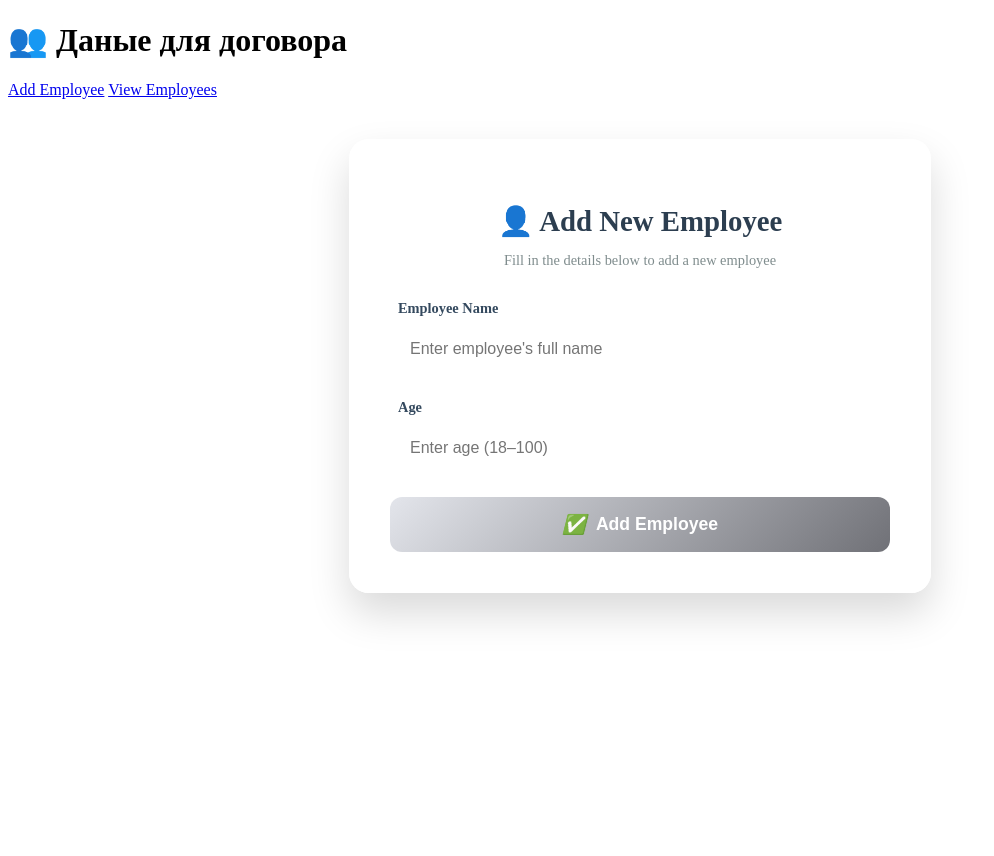
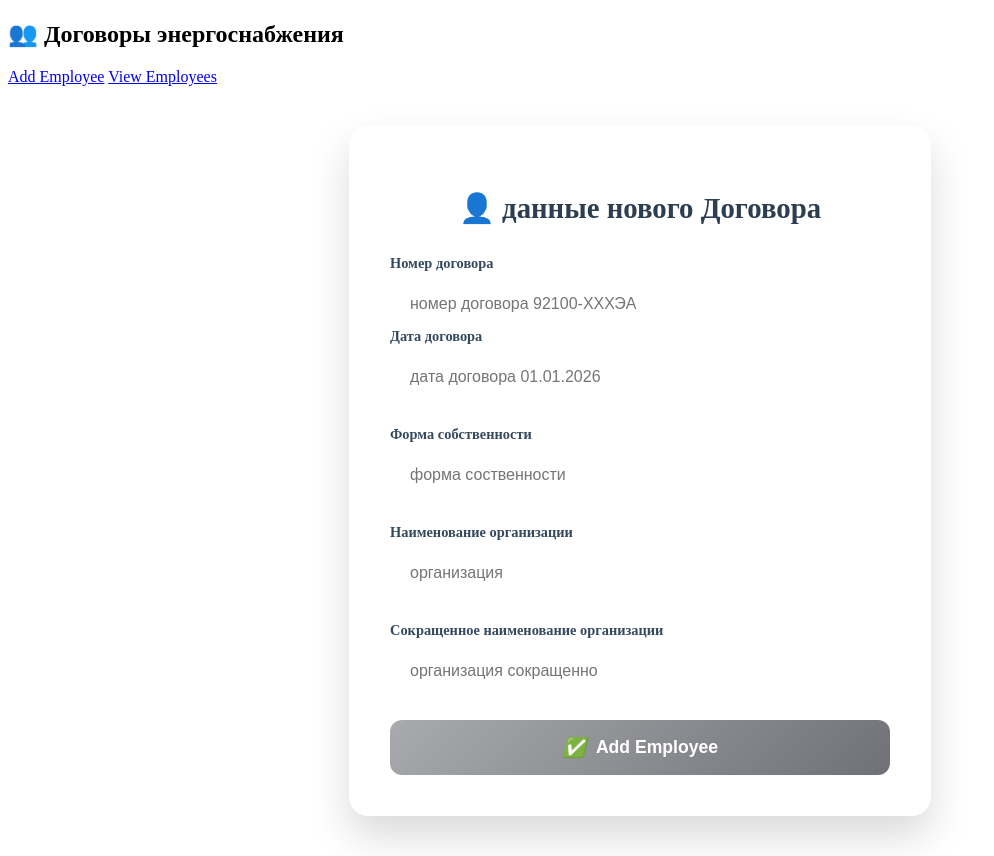
Before and after one commit to leongmal/Project_002_sqlite3, a Flask app: page / in a window 1280 px wide. Shown: the whole page, without its empty margins (0-994 px from the left). Before the commit the page ends 621 px from the top, so only its background shows below. Run offline with Flask 3, Linux system fonts and the light colour scheme.

Commit message:
первая таблица

```diff
--- a/app.py
+++ b/app.py
@@ -14,8 +14,11 @@ def init_db():
     cursor.execute('''
         CREATE TABLE IF NOT EXISTS employie (
             id INTEGER PRIMARY KEY AUTOINCREMENT,
-            name TEXT NOT NULL,
-            age INTEGER NOT NULL
+            number_contract TEXT NOT NULL,
+            date_contract TEXT NOT NULL,
+            thomas_of_property TEXT NOT NULL,
+            name_of_the_organization TEXT NOT NULL,
+            abbreviated_name TEXT NOT NULL
         )
     ''')
     conn.commit()
@@ -24,18 +27,37 @@ def init_db():
 @app.route('/', methods=['GET', 'POST'])
 def index():
     if request.method == 'POST':
-        # id = request.form['id']
-        name = request.form['name']
-        age = request.form['age']
+        # Извлекаем данные напрямую из формы
+        number_contract = request.form['number_contract']
+        date_contract = request.form['date_contract']
+        thomas_of_property = request.form['thomas_of_property']
+        name_of_the_organization = request.form['name_of_the_organization']
+        abbreviated_name = request.form['abbreviated_name']
+
+        # name = request.form['name']
+        # age = request.form['age']
+
+        # Отладка: проверяем типы и значения
+        # print(f"Inserting: {number_contract}, {date_contract}, {name}, {age}")
+        # print(f"Types: {type(number_contract)}, {type(name)}, {type(age)}")
 
         conn = sqlite3.connect(DATABASE)
         cursor = conn.cursor()
-        cursor.execute("INSERT INTO employie (name, age) VALUES ( ?, ?)", ( name, age))
-        conn.commit()
-        conn.close()
+        try:
+            cursor.execute(
+                "INSERT INTO employie (number_contract, date_contract, thomas_of_property, name_of_the_organization, abbreviated_name) VALUES (?, ?, ?, ?, ?)",
+                (number_contract, date_contract, thomas_of_property, name_of_the_organization, abbreviated_name)
+            )
+            conn.commit()
+            print("Record inserted successfully")
+        except sqlite3.Error as e:
+            print(f"Error: {e}")
+            conn.rollback()
+        finally:
+            conn.close()
         return render_template("index.html")
+    return render_template("index.html")
 
-    return render_template("index.html")
 
 @app.route('/employies')
 def employies():
--- a/static/style.css
+++ b/static/style.css
@@ -62,12 +62,12 @@
 }
 
 .btn-edit {
-    background: #3498db;
+    background: #68b465;
     color: white;
 }
 
 .btn-delete {
-    background: #e74c3c;
+    background: #b1534a;
     color: white;
 }
 
@@ -189,7 +189,7 @@
 .submit-btn {
     width: 100%;
     padding: 16px;
-    background: linear-gradient(135deg, #e3e5eb 0%, #707177 100%);
+    background: linear-gradient(135deg, #a9aaad 0%, #707177 100%);
     color: white;
     border: none;
     border-radius: 12px;
--- a/templates/base.html
+++ b/templates/base.html
@@ -10,7 +10,7 @@
 <body>
     <header>
         <div class="container">
-            <h1>👥 Даные для договора </h1>
+            <h2>👥 Договоры энергоснабжения</h2>
             <div class="nav">
                 <a href="/">Add Employee</a>
                 <a href="/employies">View Employees</a>
--- a/templates/index.html
+++ b/templates/index.html
@@ -3,43 +3,88 @@
 {% block body %}
 <div class="form-container">
     <div class="form-header">
-        <h2>👤 Add New Employee</h2>
-        <p>Fill in the details below to add a new employee</p>
+        <h2>👤 данные нового Договора</h2>
+        <!-- <p>Fill in the details below to add a new employee</p> -->
     </div>
 
     <form method="POST" class="employee-form">
         <div class="form-group">
-            <label for="name" class="form-label">
-                <i class="icon"></i>
-                Employee Name
+            <label for="number_contract" class="form-label">
+                <!-- <i class="icon"></i> -->
+                Номер договора
             </label>
             <input
                 type="text"
-                id="name"
-                name="name"
+                id="number_contract"
+                name="number_contract"
                 class="form-input"
-                placeholder="Enter employee's full name"
+                placeholder="номер договора 92100-ХХХЭА"
                 required
-                autocomplete="name"
+                autocomplete="off"
+            >
+            <span class="input-border"></span>
+            <label for="date_contract" class="form-label">
+                <!-- <i class="icon"></i> -->
+                Дата договора
+            </label>
+            <input
+                type="text"
+                id="date_contract"
+                name="date_contract"
+                class="form-input"
+                placeholder="дата договора 01.01.2026"
+                required
+                autocomplete="off"
+            >
+            <span class="input-border"></span>
+        </div>
+        <div class="form-group">
+            <label for="thomas_of_property" class="form-label">
+                <!-- <i class="icon"></i> -->
+                Форма собственности
+            </label>
+            <input
+                type="text"
+                id="thomas_of_property"
+                name="thomas_of_property"
+                class="form-input"
+                placeholder="форма соственности"
+                required
+                autocomplete="off"
             >
             <span class="input-border"></span>
         </div>
 
         <div class="form-group">
-            <label for="age" class="form-label">
-                <i class="icon"></i>
-                Age
+            <label for="name_of_the_organization" class="form-label">
+                <!-- <i class="icon"></i> -->
+                Наименование организации
             </label>
             <input
-                type="number"
-                id="age"
-                name="age"
+                type="text"
+                id="name_of_the_organization"
+                name="name_of_the_organization"
                 class="form-input"
-                placeholder="Enter age (18–100)"
-                min="18"
-                max="100"
+                placeholder="организация"
                 required
-                autocomplete="on"
+                autocomplete="off"
+            >
+            <span class="input-border"></span>
+        </div>
+
+        <div class="form-group">
+            <label for="abbreviated_name" class="form-label">
+                <!-- <i class="icon"></i> -->
+                Сокращенное наименование организации
+            </label>
+            <input
+                type="text"
+                id="abbreviated_name"
+                name="abbreviated_name"
+                class="form-input"
+                placeholder="организация сокращенно"
+                required
+                autocomplete="off"
             >
             <span class="input-border"></span>
         </div>
```
Also changed, not shown: templates/employies.html (+5 -3 lines), employie.db.
